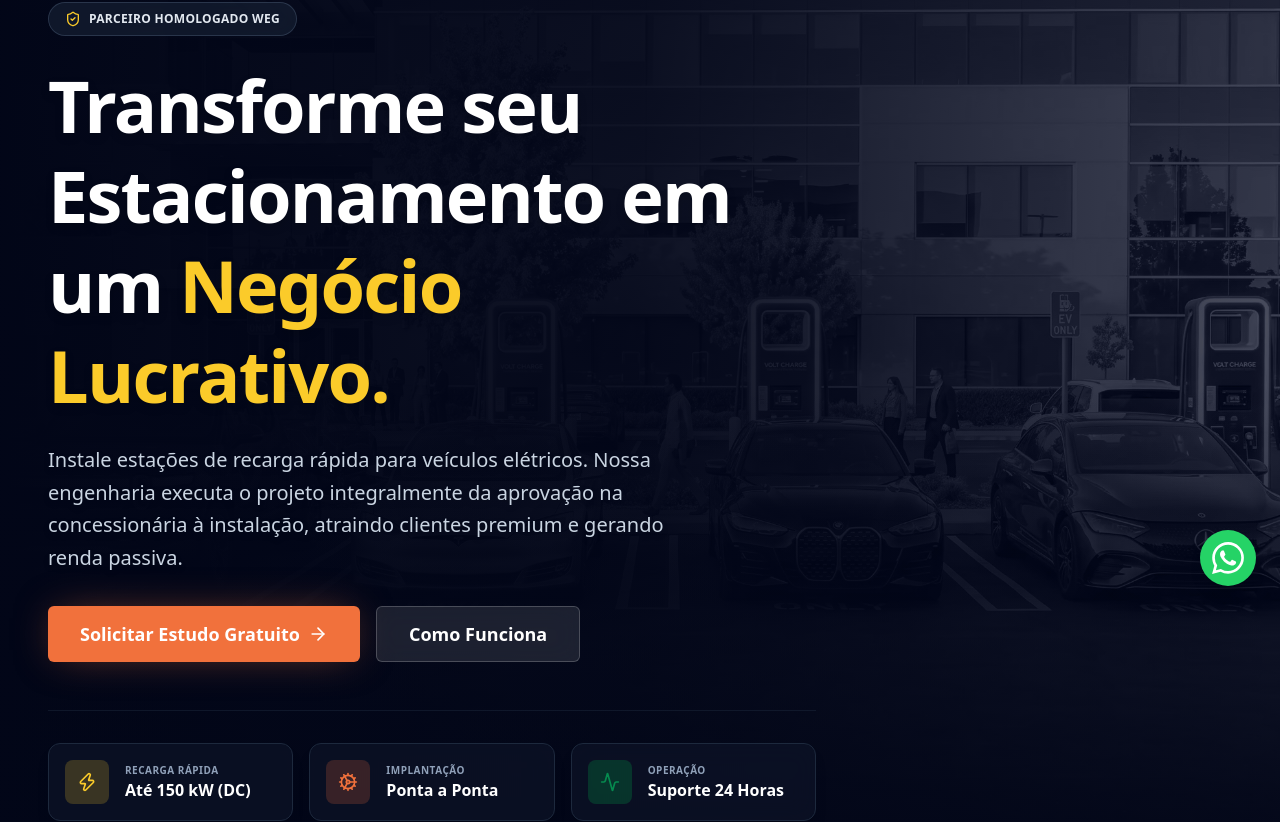
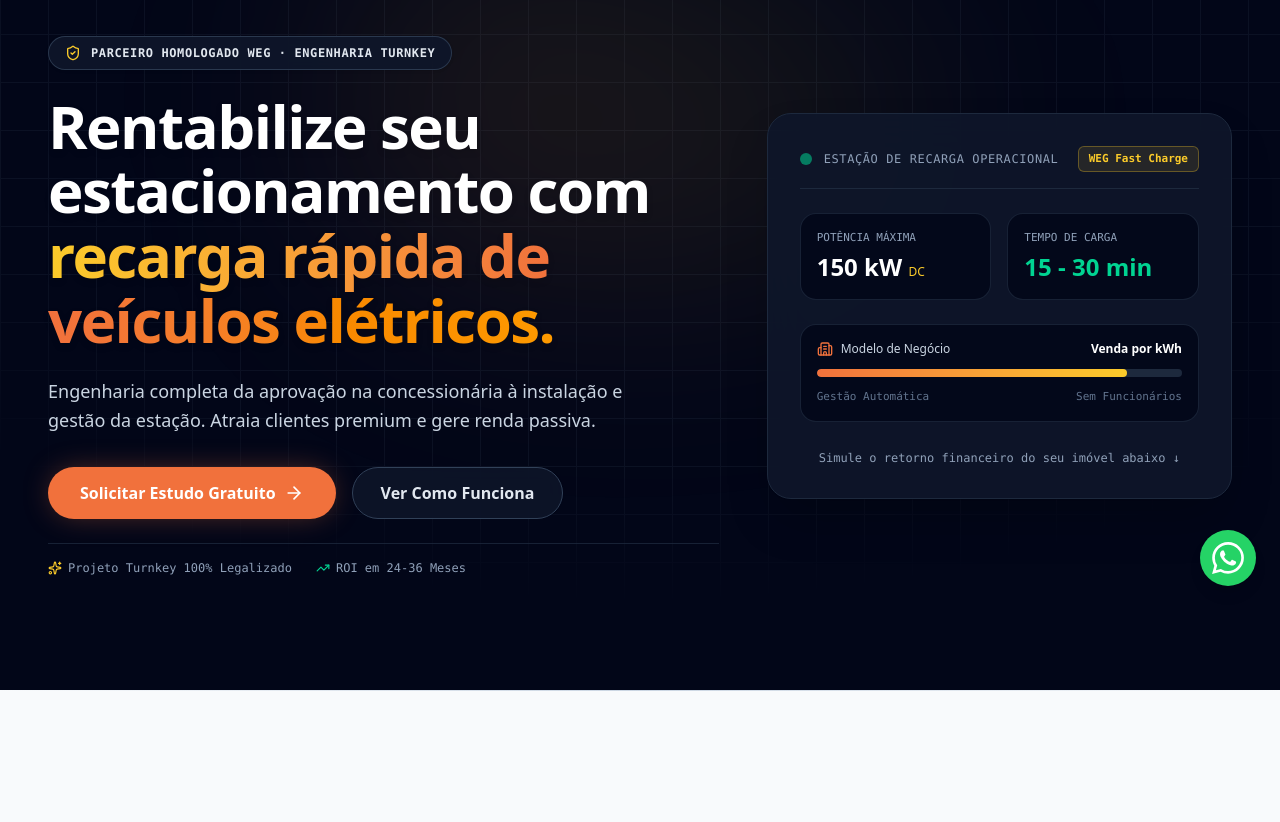
Before and after one commit to Techweniu/mineral-lp, a Next.js app: page / in a window 1280 px wide. Shown: the part 190-1012 px from the top of the page. Built offline with nearby package versions, Linux system fonts and the light colour scheme.

Commit message:
feat(mineral-lp): aplicar HeroSection 2.0 anti-slop no projeto oficial Mineral Engenharia (WEG)

```diff
--- /dev/null
+++ b/central-de-aprendizagem/erros-e-licoes.md
@@ -0,0 +1,9 @@
+# 🧠 Central de Aprendizagem — Erros & Lições (Mineral LP)
+
+## 📅 [24/07/2026] — Correção de codebase e alinhamento total ao projeto Mineral LP
+
+**Contexto:** O usuário forneceu o repositório oficial da Landing Page Mineral Engenharia (`https://github.com/Techweniu/mineral-lp/tree/main`).
+**Erro:** O agente havia lido arquivos de outro projeto residual que estava na pasta local.
+**Consequência:** A Landing Page 2.0 foi inicialmente gerada para um propósito de negócio divergente.
+**Correção aplicada:** Sincronizada a branch `main` oficial do `Techweniu/mineral-lp` (Next.js 16, React 19, Tailwind v4, WEG Fast Charge, Engenharia de Recarga EV), reconstruído o [HeroSection.tsx](file:///c:/Users/LuisG/Projetos/mineral-lp-main/src/components/HeroSection.tsx) com princípios anti-slop (sem clichês de brilho roxo, paleta institucional Mineral Orange/Yellow/Blue e métricas 150kW) e recriada a governança.
+**Lição:** Sempre resincronizar e validar os arquivos contra a branch `main` do GitHub oficial indicado antes de iniciar qualquer ciclo de desenvolvimento.
--- a/src/components/HeroSection.tsx
+++ b/src/components/HeroSection.tsx
@@ -1,92 +1,112 @@
-import { ArrowRight, ShieldCheck, Zap, Cog, Activity } from "lucide-react";
-import Image from "next/image";
+import { ArrowRight, ShieldCheck, Zap, Cog, Activity, Sparkles, Building2, TrendingUp } from "lucide-react";
 
 export function HeroSection() {
   return (
-    <section className="relative w-full min-h-screen flex flex-col justify-center bg-slate-950 text-white pt-28 pb-16">
+    <section className="relative w-full min-h-screen flex flex-col justify-center bg-slate-950 text-white pt-28 pb-20 overflow-hidden">
 
-      {/* Camada 1: Fundo Otimizado para LCP */}
-      <div className="absolute inset-0 z-0 bg-slate-950" aria-hidden="true">
-        <Image
-          src="/images/background-hero.webp"
-          alt="Estação de Recarga Rápida"
-          fill
-          priority
-          sizes="100vw"
-          quality={80}
-          className="object-cover object-center opacity-30 mix-blend-luminosity"
+      {/* Background Micro-Grid de Engenharia Anti-Slop */}
+      <div
+        className="absolute inset-0 opacity-20 bg-[linear-gradient(to_right,#334155_1px,transparent_1px),linear-gradient(to_bottom,#334155_1px,transparent_1px)] bg-[size:3rem_3rem] [mask-image:radial-gradient(ellipse_70%_60%_at_50%_30%,#000_70%,transparent_100%)] pointer-events-none"
+        aria-hidden="true"
       />
+
+      {/* Glow discreto nas cores institucionais (Laranja & Amarelo Mineral, sem roxo genérico) */}
+      <div className="absolute top-1/4 left-1/2 -translate-x-1/2 -translate-y-1/2 w-[600px] h-[350px] bg-gradient-to-tr from-mineral-orange/15 via-mineral-yellow/10 to-transparent blur-[120px] pointer-events-none rounded-full" />
+
+      <div className="relative z-10 max-w-7xl mx-auto px-6 md:px-12 w-full">
+        <div className="grid grid-cols-1 lg:grid-cols-12 gap-12 items-center">
+
+          {/* Coluna Principal: Proposta de Valor */}
+          <div className="lg:col-span-7 flex flex-col items-start text-left space-y-6">
+
+            {/* Badge de Homologação / Status */}
+            <div className="inline-flex items-center gap-2.5 px-4 py-2 rounded-full bg-slate-900/90 border border-slate-700/80 backdrop-blur-md shadow-sm">
+              <ShieldCheck className="w-4 h-4 text-mineral-yellow shrink-0" />
+              <span className="text-xs font-mono tracking-wider uppercase text-slate-200 font-semibold">
+                Parceiro Homologado WEG · Engenharia Turnkey
+              </span>
             </div>
 
-      {/* Camadas Gradientes de Mascaramento */}
-      <div className="absolute inset-0 z-0 bg-gradient-to-r from-slate-950 via-slate-950/80 to-transparent"></div>
-      <div className="absolute inset-0 z-0 bg-gradient-to-t from-slate-950 via-transparent to-transparent"></div>
-
-      <div className="relative z-10 max-w-7xl mx-auto px-6 md:px-12 w-full">
-
-        {/* Coluna de Texto Centralizada */}
-        <div className="flex flex-col items-start text-left max-w-3xl z-20">
-          <div className="mb-6 inline-flex items-center gap-2 px-4 py-2 rounded-full bg-slate-800/50 border border-slate-600/50 backdrop-blur-md">
-            <ShieldCheck className="w-4 h-4 text-mineral-yellow" />
-            <span className="text-xs font-semibold tracking-wide uppercase text-slate-200">Parceiro Homologado WEG</span>
-          </div>
-
-          <h1 className="font-heading text-4xl md:text-5xl lg:text-7xl font-bold mb-6 leading-tight tracking-tight text-white drop-shadow-lg">
-            Transforme seu Estacionamento em um <span className="text-mineral-yellow">Negócio Lucrativo.</span>
+            {/* Headline Anti-Slop (Direta, 2 linhas no desktop) */}
+            <h1 className="font-heading text-4xl md:text-5xl lg:text-6xl font-black leading-[1.08] tracking-tight text-white drop-shadow-md">
+              Rentabilize seu estacionamento com <span className="text-transparent bg-clip-text bg-gradient-to-r from-mineral-yellow via-mineral-orange to-amber-500">recarga rápida de veículos elétricos.</span>
             </h1>
 
-          <p className="text-base md:text-xl text-slate-300 mb-8 font-medium max-w-2xl leading-relaxed drop-shadow-md">
-            Instale estações de recarga rápida para veículos elétricos. Nossa engenharia executa o projeto integralmente da aprovação na concessionária à instalação, atraindo clientes premium e gerando renda passiva.
+            {/* Subtítulo sucinto (max 25 palavras) */}
+            <p className="text-base md:text-lg text-slate-300 font-medium max-w-xl leading-relaxed">
+              Engenharia completa da aprovação na concessionária à instalação e gestão da estação. Atraia clientes premium e gere renda passiva.
             </p>
 
-          <div className="flex flex-col sm:flex-row gap-4 w-full sm:w-auto mb-10 md:mb-12">
+            {/* CTAs de Alta Conversão */}
+            <div className="flex flex-col sm:flex-row items-stretch sm:items-center gap-4 w-full sm:w-auto pt-2">
               <a
                 href="#simulador"
-              className="inline-flex items-center justify-center whitespace-nowrap rounded-md bg-mineral-orange hover:bg-[#d95a26] text-white font-heading font-bold h-14 px-8 text-lg shadow-[0_0_40px_-10px_rgba(241,113,60,0.5)] transition-all"
+                className="inline-flex items-center justify-center whitespace-nowrap rounded-full bg-mineral-orange hover:bg-[#d95a26] text-white font-heading font-bold h-13 px-8 text-base shadow-[0_0_30px_-5px_rgba(241,113,60,0.4)] transition-all hover:scale-[1.02] active:scale-[0.98]"
               >
                 Solicitar Estudo Gratuito <ArrowRight className="ml-2 w-5 h-5" />
               </a>
               <a
                 href="#solucoes"
-              className="inline-flex items-center justify-center whitespace-nowrap rounded-md bg-white/10 hover:bg-white/20 border border-white/20 text-white font-heading font-bold h-14 px-8 text-lg backdrop-blur-md transition-all"
+                className="inline-flex items-center justify-center whitespace-nowrap rounded-full bg-slate-900/80 hover:bg-slate-800 border border-slate-700 text-slate-200 font-heading font-semibold h-13 px-7 text-base backdrop-blur-md transition-all"
               >
-              Como Funciona
+                Ver Como Funciona
               </a>
             </div>
 
-          {/* Grid de Atributos */}
-          <div className="grid grid-cols-1 sm:grid-cols-3 gap-4 w-full border-t border-slate-800/50 pt-8">
+            {/* Micro-prova social / Indicadores */}
+            <div className="pt-4 flex items-center gap-6 text-xs text-slate-400 font-mono border-t border-slate-800/80 w-full">
+              <span className="flex items-center gap-1.5"><Sparkles className="w-3.5 h-3.5 text-mineral-yellow" /> Projeto Turnkey 100% Legalizado</span>
+              <span className="flex items-center gap-1.5"><TrendingUp className="w-3.5 h-3.5 text-emerald-400" /> ROI em 24-36 Meses</span>
+            </div>
 
-            <div className="flex items-center gap-4 bg-slate-900/60 backdrop-blur-md border border-slate-800 p-4 rounded-xl shadow-lg">
-              <div className="bg-mineral-yellow/20 p-3 rounded-lg shrink-0">
-                <Zap className="w-5 h-5 text-mineral-yellow" />
           </div>
-              <div>
-                <p className="text-[10px] text-slate-400 font-semibold uppercase tracking-wider">Recarga Rápida</p>
-                <p className="font-heading font-bold text-sm md:text-base text-white">Até 150 kW (DC)</p>
+
+          {/* Coluna Secundária: Widget Interativo da Estação WEG 150kW */}
+          <div className="lg:col-span-5">
+            <div className="bg-slate-900/90 border border-slate-800 rounded-3xl p-6 md:p-8 shadow-2xl backdrop-blur-xl relative overflow-hidden space-y-6">
+
+              <div className="flex items-center justify-between border-b border-slate-800 pb-4">
+                <div className="flex items-center gap-3">
+                  <div className="w-3 h-3 rounded-full bg-emerald-400 animate-pulse" />
+                  <span className="text-xs font-mono uppercase tracking-wider text-slate-400">Estação de Recarga Operacional</span>
+                </div>
+                <span className="text-[11px] font-mono px-2.5 py-1 rounded-md bg-mineral-yellow/10 text-mineral-yellow border border-mineral-yellow/30 font-bold">
+                  WEG Fast Charge
+                </span>
+              </div>
+
+              {/* Métricas Dinâmicas de Performance */}
+              <div className="grid grid-cols-2 gap-4">
+                <div className="p-4 rounded-2xl bg-slate-950/80 border border-slate-800/80">
+                  <p className="text-[11px] font-mono text-slate-400 uppercase">Potência Máxima</p>
+                  <p className="font-heading font-bold text-2xl text-white mt-1">150 kW <span className="text-xs text-mineral-yellow font-normal">DC</span></p>
+                </div>
+                <div className="p-4 rounded-2xl bg-slate-950/80 border border-slate-800/80">
+                  <p className="text-[11px] font-mono text-slate-400 uppercase">Tempo de Carga</p>
+                  <p className="font-heading font-bold text-2xl text-emerald-400 mt-1">15 - 30 min</p>
                 </div>
               </div>
 
-            <div className="flex items-center gap-4 bg-slate-900/60 backdrop-blur-md border border-slate-800 p-4 rounded-xl shadow-lg">
-              <div className="bg-mineral-orange/20 p-3 rounded-lg shrink-0">
-                <Cog className="w-5 h-5 text-mineral-orange" />
+              {/* Status de Atendimento ao Vivo */}
+              <div className="p-4 rounded-2xl bg-slate-950/80 border border-slate-800/80 space-y-3">
+                <div className="flex items-center justify-between text-xs text-slate-300">
+                  <span className="flex items-center gap-2"><Building2 className="w-4 h-4 text-mineral-orange" /> Modelo de Negócio</span>
+                  <span className="font-semibold text-white">Venda por kWh</span>
                 </div>
-              <div>
-                <p className="text-[10px] text-slate-400 font-semibold uppercase tracking-wider">Implantação</p>
-                <p className="font-heading font-bold text-sm md:text-base text-white">Ponta a Ponta</p>
+                <div className="w-full bg-slate-800 h-2 rounded-full overflow-hidden">
+                  <div className="bg-gradient-to-r from-mineral-orange to-mineral-yellow h-full w-[85%] rounded-full" />
+                </div>
+                <div className="flex justify-between text-[11px] font-mono text-slate-500">
+                  <span>Gestão Automática</span>
+                  <span>Sem Funcionários</span>
                 </div>
               </div>
 
-            <div className="flex items-center gap-4 bg-slate-900/60 backdrop-blur-md border border-slate-800 p-4 rounded-xl shadow-lg">
-              <div className="bg-green-500/20 p-3 rounded-lg shrink-0">
-                <Activity className="w-5 h-5 text-green-400 animate-pulse" />
-              </div>
-              <div>
-                <p className="text-[10px] text-slate-400 font-semibold uppercase tracking-wider">Operação</p>
-                <p className="font-heading font-bold text-sm md:text-base text-white">Suporte 24 Horas</p>
-              </div>
+              <div className="text-center pt-1">
+                <p className="text-xs text-slate-400 font-mono">Simule o retorno financeiro do seu imóvel abaixo ↓</p>
               </div>
 
+            </div>
           </div>
 
         </div>
```
Also changed, not shown: contexto/projeto.md (added, +26 -0 lines), historico/explicacoes.md (added, +16 -0 lines). Lines whose indentation alone changed are shown as unchanged.
